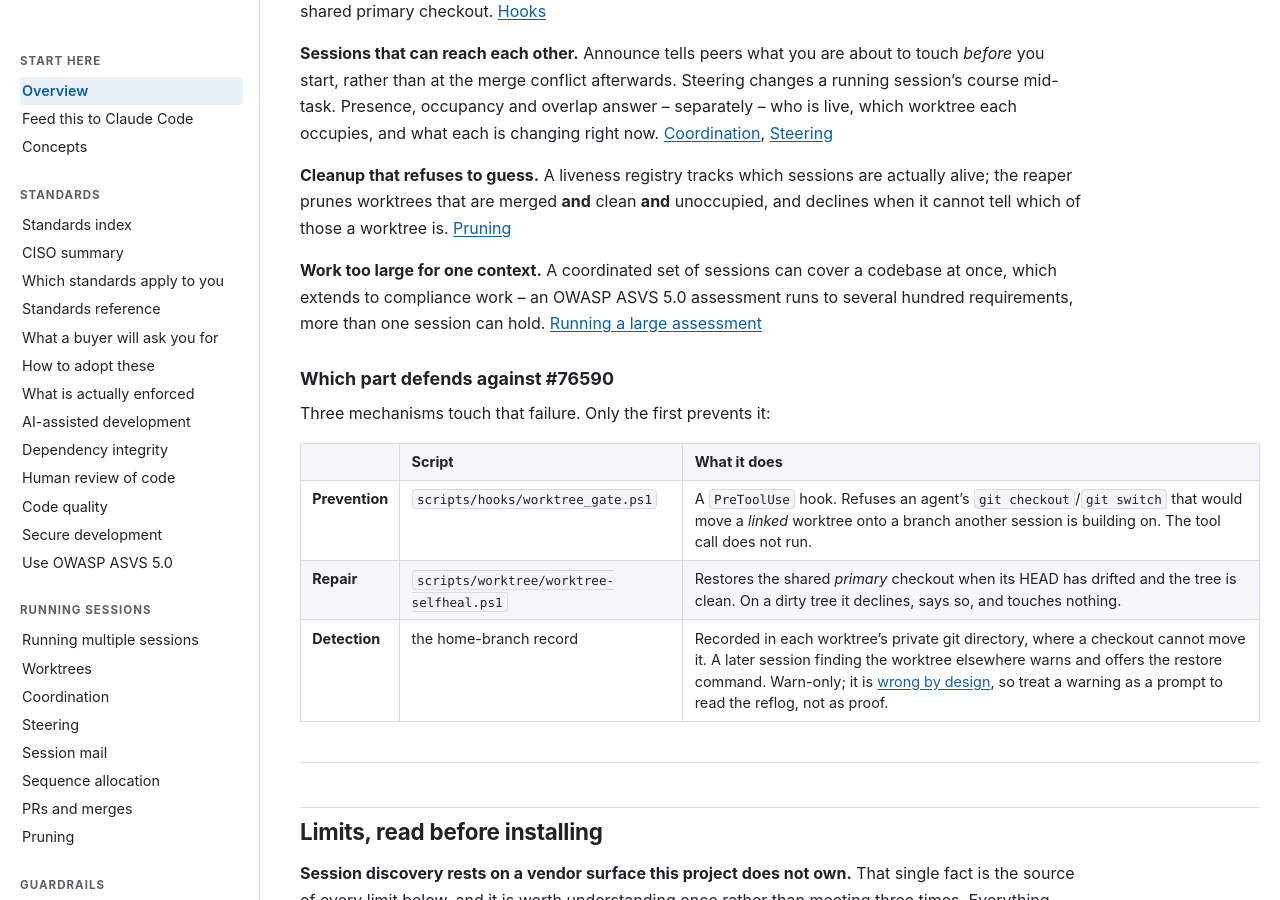
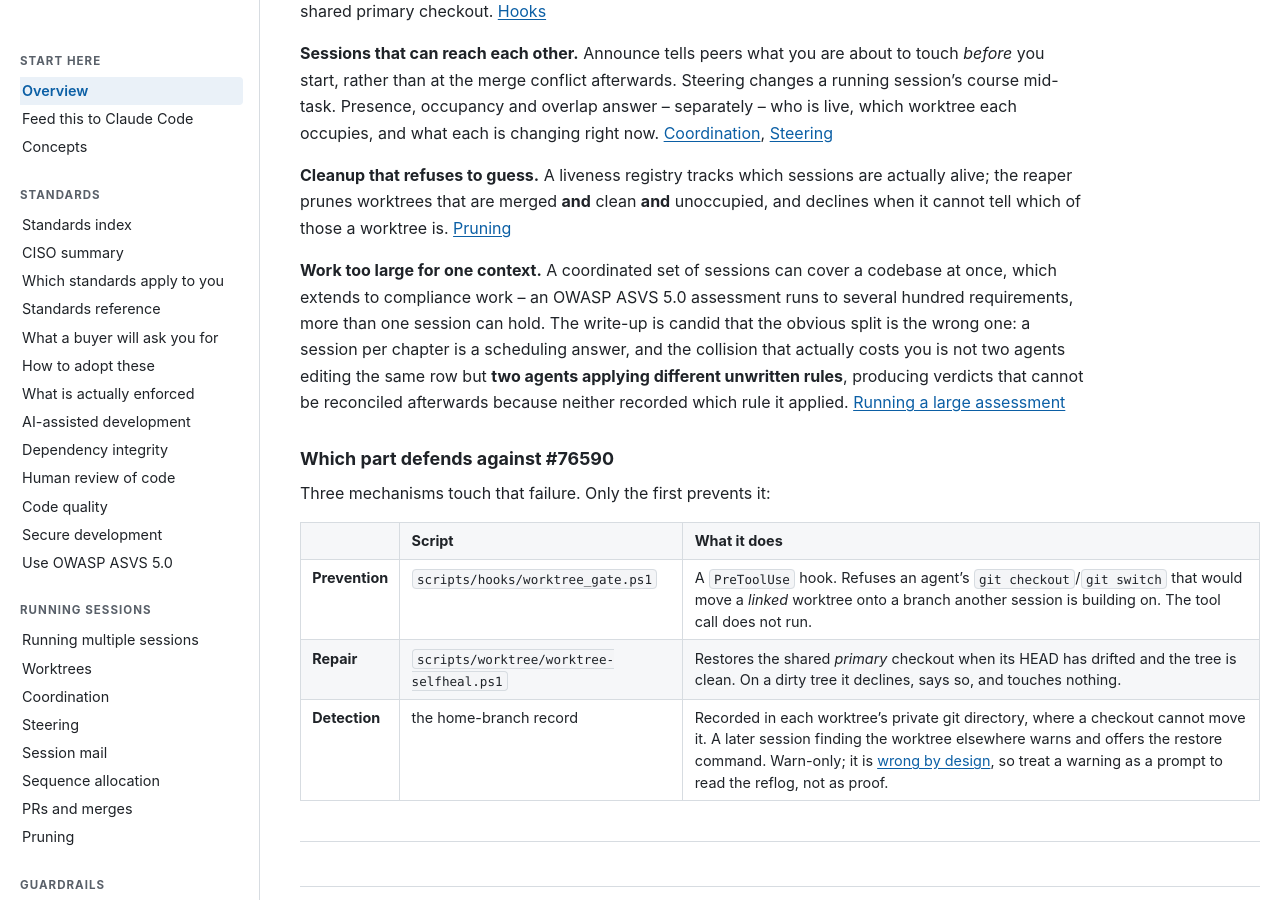
Before and after one commit to wshallwshall/claude-multisession, a Jekyll site: the page built from docs/index.md, in a window 1280 px wide and 900 px high, scrolled down 1576 px. Built offline with Jekyll 4.4.1, drawn with Linux system fonts in a browser that asks for light colours.

Commit message:
docs: the landing page sold the ASVS write-up on the collision it rules out
The hook read "the collision that actually costs you is the shared index every
session wants to edit". ASVS-ASSESSMENT.md line 757 says the opposite in as many
words: "the collision that actually costs you is NOT two agents editing the same
row. It is two agents applying different unwritten rules and producing verdicts
that cannot be reconciled later, because neither recorded which rule it applied."

So the page advertised that document on precisely the reading it exists to
correct. Restore the hook -- it is the strongest one that document has, and it
belongs on the landing page -- stated as the source states it.

Found because a peer session rewriting that document's opening asked for the
hook to be preserved. Preserving it meant reading it, and it did not survive
the read.

```diff
--- a/docs/index.md
+++ b/docs/index.md
@@ -82,7 +82,11 @@ tell which of those a worktree is. [Pruning](PRUNING.md)
 
 **Work too large for one context.** A coordinated set of sessions can cover a codebase at once, which
 extends to compliance work -- an OWASP ASVS 5.0 assessment runs to several hundred requirements, more
-than one session can hold. [Running a large assessment](ASVS-ASSESSMENT.md)
+than one session can hold. The write-up is candid that the obvious split is the wrong one: a session
+per chapter is a scheduling answer, and the collision that actually costs you is not two agents
+editing the same row but **two agents applying different unwritten rules**, producing verdicts that
+cannot be reconciled afterwards because neither recorded which rule it applied.
+[Running a large assessment](ASVS-ASSESSMENT.md)
 
 ### Which part defends against #76590
 
```
